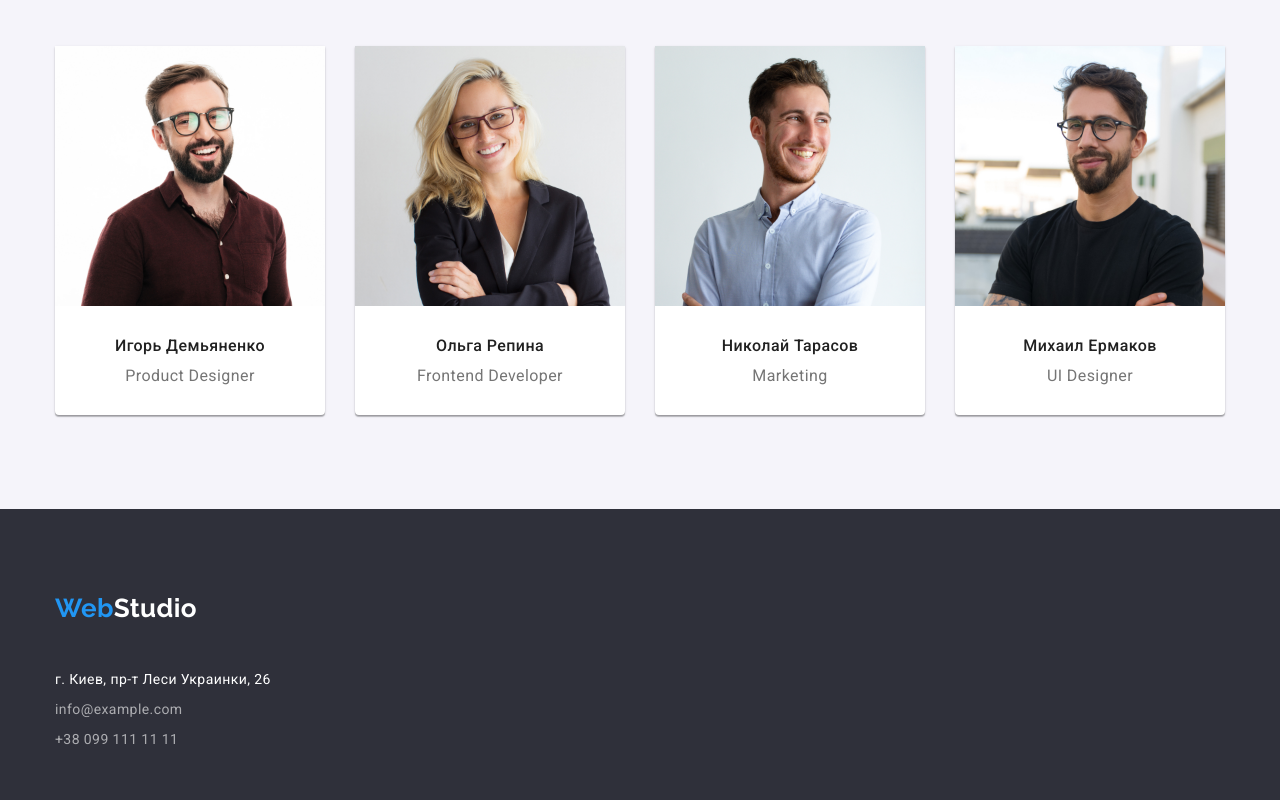
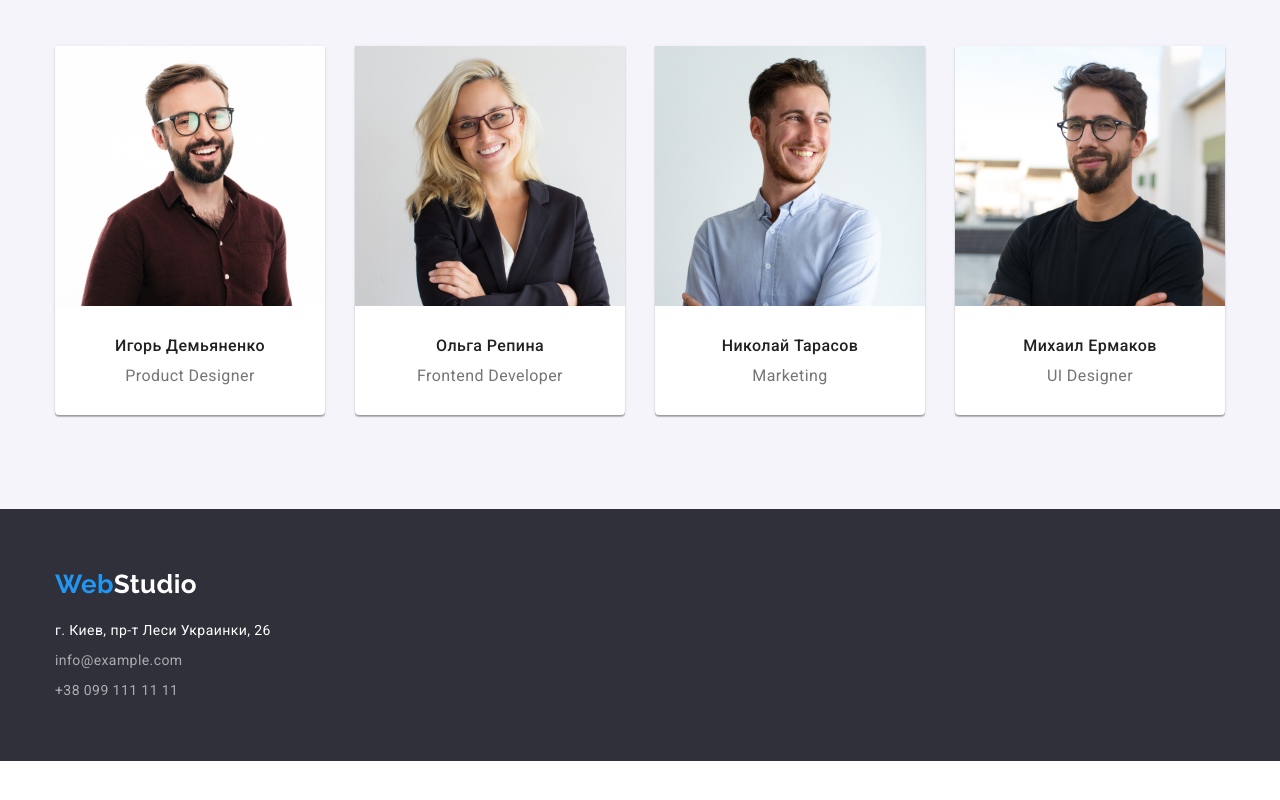
Before and after one commit to repro-tetris/goit-markup-hw-03, a plain HTML site: page index.html in a window 1280 px wide. Shown: the part 1592-2392 px from the top of the page. After the commit the page ends 2353 px from the top, so only its background shows below. Drawn offline with nearby package versions, Linux system fonts and the light colour scheme.

Commit message:
fixing  footer

```diff
--- a/css/style.css
+++ b/css/style.css
@@ -310,6 +310,8 @@ button {
 .logo.white {
   color: var(--white-color);
   margin-bottom: 20px;
+  margin-top: 0;
+  padding: 0;
 }
 
 .address-list {
```
Also changed, not shown: index.html (+0 -3 lines).
